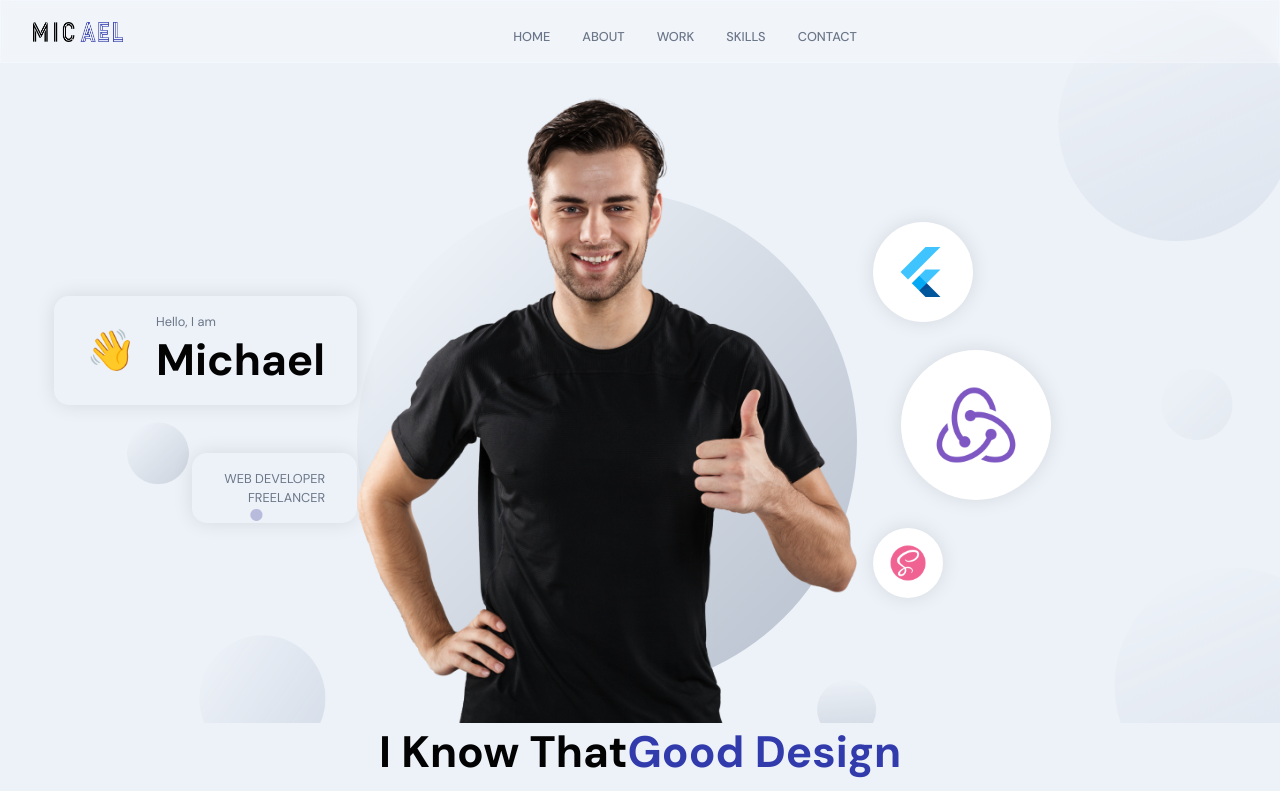
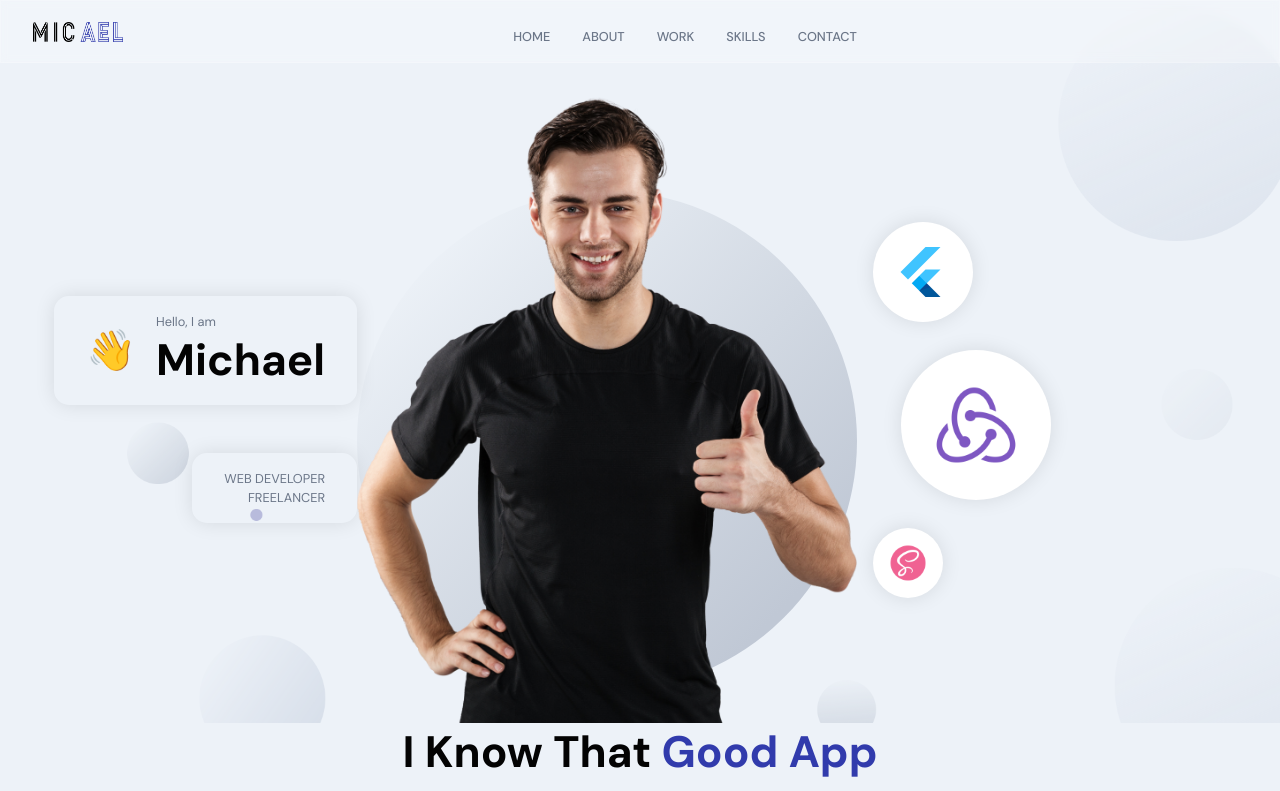
Before and after one commit to Tusar78/Tusar-Portfoliio, a React (Create React App) app in the folder frontend-react/: page / in a window 1280 px wide. Shown: the top 791 px of the page. Built offline with nearby package versions, Linux system fonts and the light colour scheme.

Commit message:
portfolio about section is done

```diff
--- a/frontend-react/src/Container/About/About.jsx
+++ b/frontend-react/src/Container/About/About.jsx
@@ -30,18 +30,16 @@ const About = () => {
   return (
     <>
       <h2 className="head-text">
-        I Know That
-        <span>Good Design</span>
+        I Know That <span>Good App</span>
         <br />
-        means
-        <span>Good Business</span>
+        means <span>Good Business</span>
       </h2>
 
       <div className="app__profiles">
         {abouts.map((about, index) => (
           <motion.div
             whileInView={{ opacity: 1 }}
-            whileHover={{ scale: 1 }}
+            whileHover={{ scale: 1.1 }}
             transition={{ duration: 0.5, type: "tween" }}
             className="app__profile-item"
             key={about.title + index}
```
